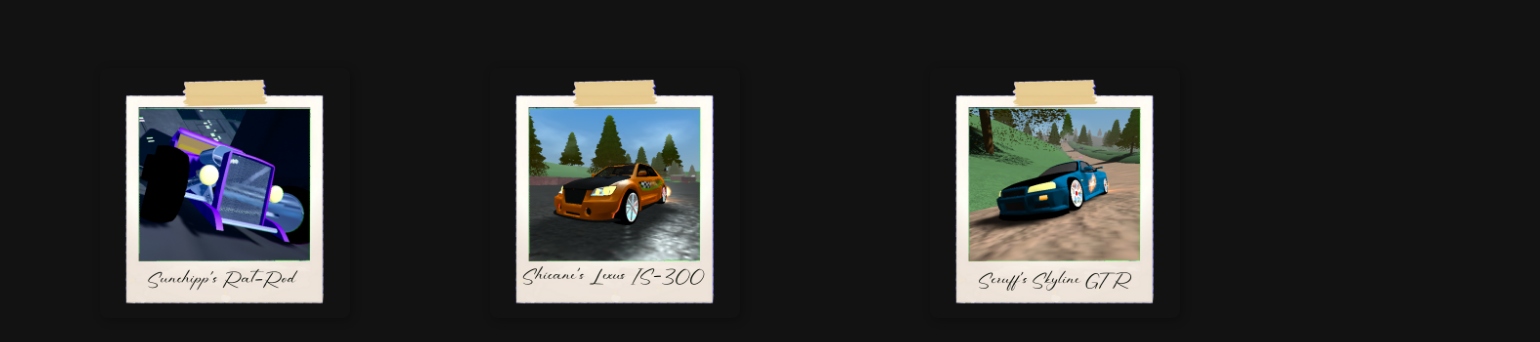
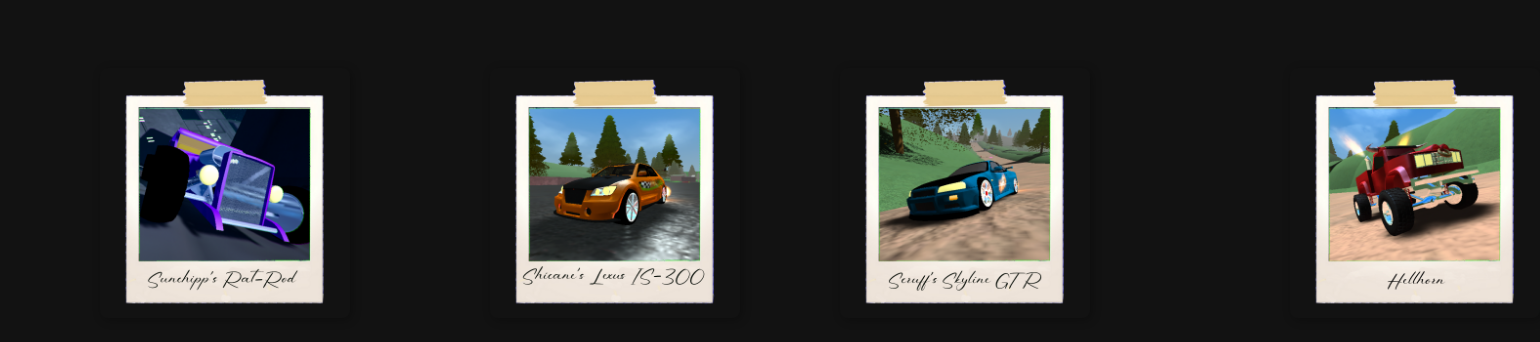
Before and after one commit to Sunchipp986/Chic-Haven-Rush-LP, a plain HTML site: page gallery.html in a window 1280 px wide. Shown: the part 402-744 px from the top of the page, 1540 px wide, since content can reach past the window. Drawn offline with Linux system fonts and the light colour scheme.

Commit message:
Update gallery.html

```diff
--- a/gallery.html
+++ b/gallery.html
@@ -177,7 +177,12 @@
             </a>
         </div>
 
-
+		<!-- RIGHT SIDE BUTTON -->
+        <div class="right-buttons">
+            <a href="https://github.com/Distance-Modding/Custom-Cars/raw/refs/heads/main/Original%20Cars/%5BEMR%5D%20Hellhorn" class="download-button">
+                <img src="hellhorn.png" alt="Download File Button">
+            </a>
+        </div>
 
     </div>
 
```
